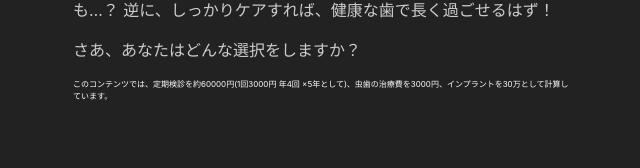
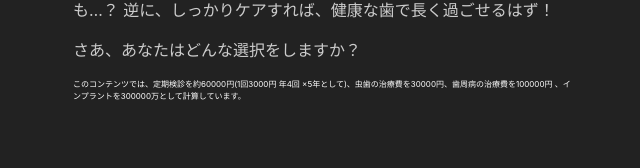
Before and after one commit to marina1017/teethconomy, a React (Vite) app: page / in a window 1280 px wide. Shown: the part 368-536 px from the top of the page, without its empty margins (317-957 px from the left). Built offline with nearby package versions, Linux system fonts and the light colour scheme.

Commit message:
定数をいれるように修正

```diff
--- a/src/App.tsx
+++ b/src/App.tsx
@@ -11,6 +11,7 @@ import {
   CHECKUP_TOTAL_COST,
   GAME_PROGRESS_YEARS,
   FLOSS,
+  DIAGNOSIS_RESULTS,
 } from './constants/gameConstants'
 
 function App() {
@@ -69,7 +70,10 @@ function App() {
             <p className="description-annotation">
               このコンテンツでは、定期検診を約{CHECKUP_TOTAL_COST}円(1回
               {CHECKUP.COST}円 年{CHECKUP.TIME}回 ×{GAME_PROGRESS_YEARS}
-              年として)、虫歯の治療費を3000円、インプラントを30万として計算しています。
+              年として)、虫歯の治療費を{DIAGNOSIS_RESULTS.cavity.cost}
+              円、歯周病の治療費を{DIAGNOSIS_RESULTS.periodontitis.cost}円
+              、インプラントを{DIAGNOSIS_RESULTS.implant.cost}
+              万として計算しています。
             </p>
           </div>
 
--- a/src/pages/ResultPage.tsx
+++ b/src/pages/ResultPage.tsx
@@ -53,9 +53,6 @@ function ResultPage() {
           <p className="result-item-description">
             歯の健康を守ることは、将来の自分への投資です。定期的なケアをすることで、虫歯や歯周病のリスクを減らし、高額な治療費を避けることができます。一方で、歯の健康を軽視すると、治療のために数十万円もの出費が必要になり、経済的な負担が大きくなってしまいます。小さな努力を積み重ねることで、生涯の医療費を抑え、健康な歯で快適に過ごすことができます。あなたの選択が、未来の生活に大きな影響を与えるのです。
           </p>
-          {/* <p className="result-item-description">
-            hogehogehogehgoehogehogehogehgoehogehogehogehgoehogehogehogehgoehogehogehogehgoehogehogehogehgoehogehogehogehgoe
-          </p> */}
         </div>
       </div>
     </div>
```
